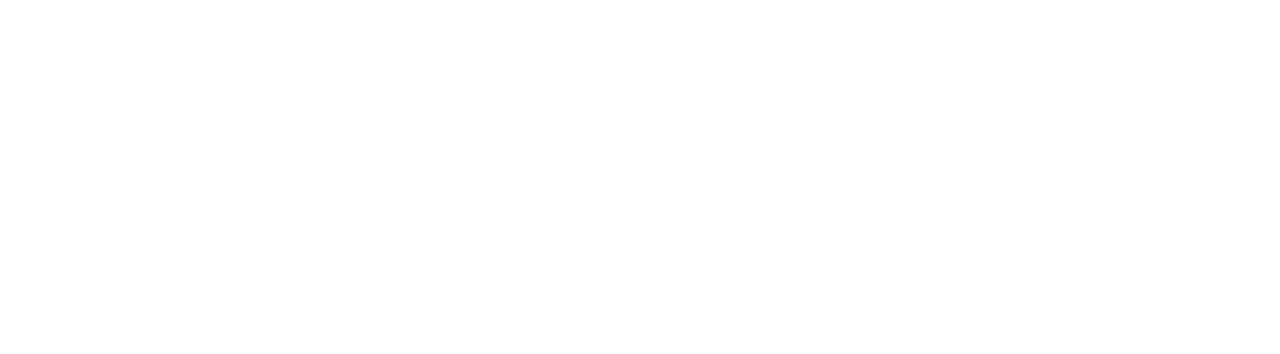
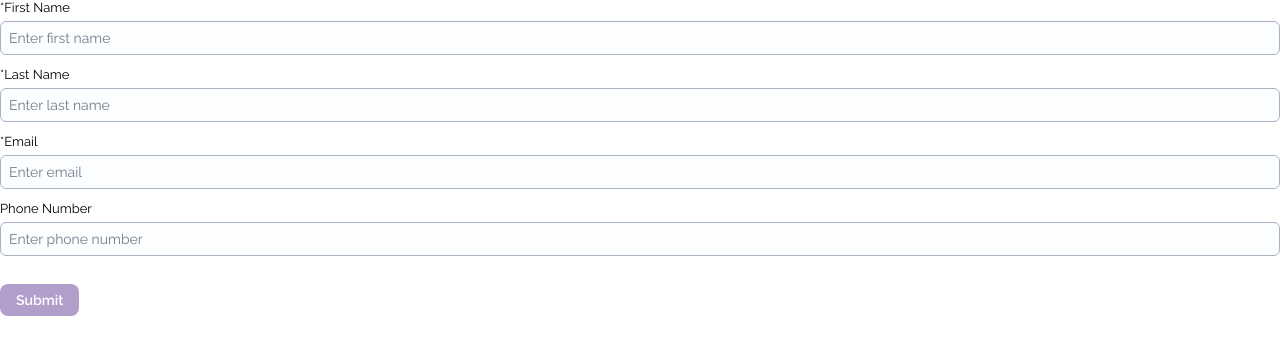
Before and after one commit to danielmruales/practice, a React (Create React App) app: page /react in a window 1280 px wide. Shown: the top 354 px of the page. Built offline with nearby package versions, Linux system fonts and the light colour scheme.

Commit message:
uninstalled react router dom and awesome button

```diff
--- a/package.json
+++ b/package.json
@@ -5,9 +5,7 @@
   "dependencies": {
     "axios": "^0.19.0",
     "react": "^16.8.6",
-    "react-awesome-button": "^6.1.2",
     "react-dom": "^16.8.6",
-    "react-router-dom": "^5.0.1",
     "react-scripts": "3.0.1"
   },
   "scripts": {
--- a/src/App.js
+++ b/src/App.js
@@ -1,14 +1,11 @@
 import React from 'react';
-import {Switch, Route} from 'react-router-dom'
 import FormWidget from './FormWidget/FormWidget.js'
 import './App.css';
 
 function App() {
   return (
     <div className="App">
-    <Switch>
-      <Route exact path='/' component={FormWidget}/>
-    </Switch>
+      <FormWidget/>
     </div>
   );
 }
--- a/src/FormWidget/FormWidget.js
+++ b/src/FormWidget/FormWidget.js
@@ -1,6 +1,5 @@
 import React, { Component } from "react";
 import axios from "axios";
-// import Navbar from '../Navbar/Navbar.js'
 import TextField from './inputs/TextField/TextField.js';
 import FilePicker from './inputs/FilePicker/FilePicker.js';
 import "./FormWidget.css";
--- a/src/index.js
+++ b/src/index.js
@@ -1,7 +1,6 @@
 import React from 'react';
 import ReactDOM from 'react-dom';
-import {BrowserRouter} from 'react-router-dom'
 import App from './App';
 
 
-ReactDOM.render(<BrowserRouter><App/></BrowserRouter>, document.getElementById('root'));
+ReactDOM.render(<App/>, document.getElementById('root'));
```
Also changed, not shown: 1 other file (tests, documents, lock files or other folders).
